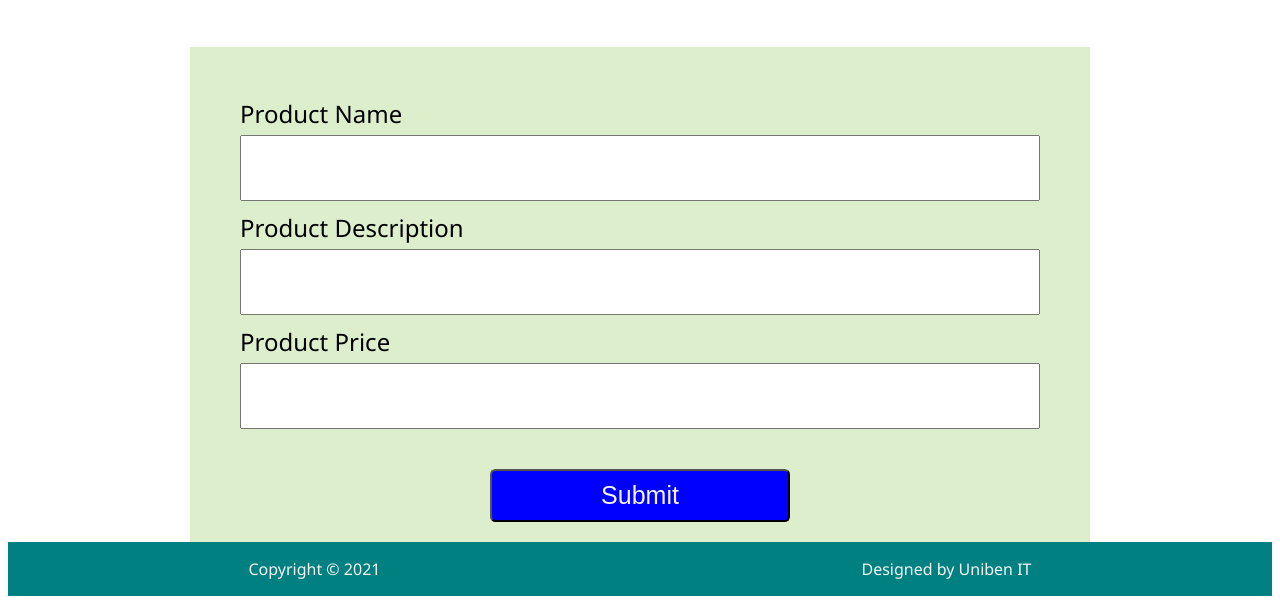
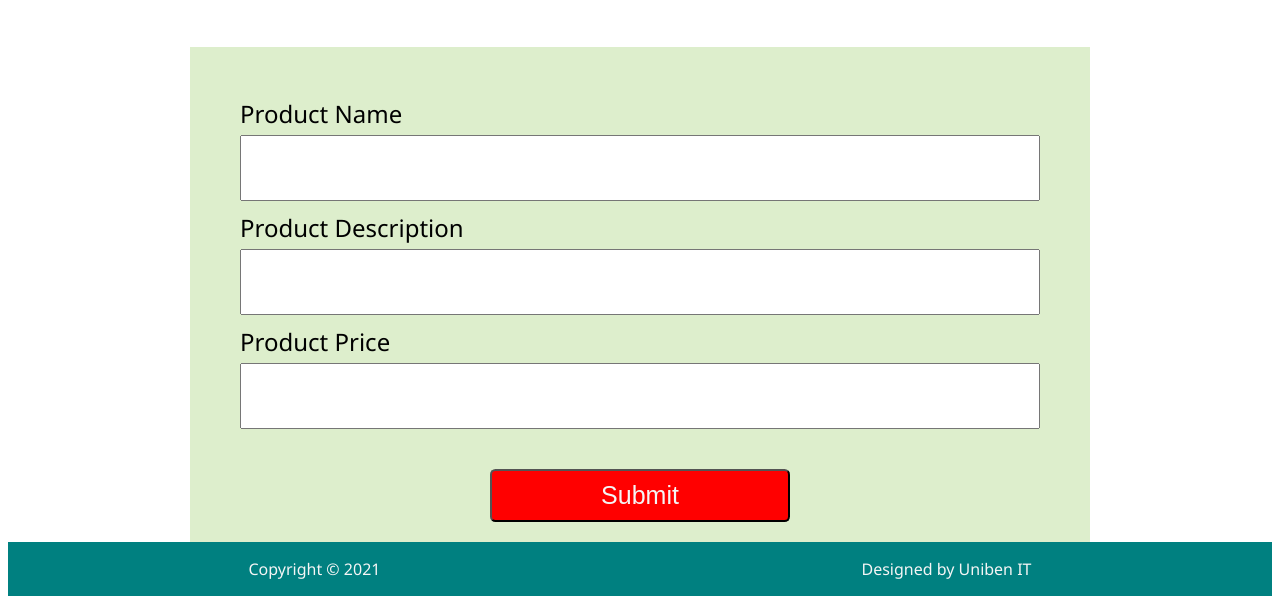
Before and after one commit to Mufasa-NGN/Mr-Jotham-working-cart, a plain HTML site: page index.html in a window 1280 px wide. Shown: the part 236-840 px from the top of the page. Drawn offline with Linux system fonts and the light colour scheme.

Commit message:
change of a color to prove alex wrong

```diff
--- a/assets/css/style.css
+++ b/assets/css/style.css
@@ -46,7 +46,8 @@ label {
 }
 
 #submitProduct {
-    background-color: blue;
+    /* background-color: blue; */
+    background-color: red;
     color: whitesmoke;
     width: 300px;
     padding: 10px;
```
